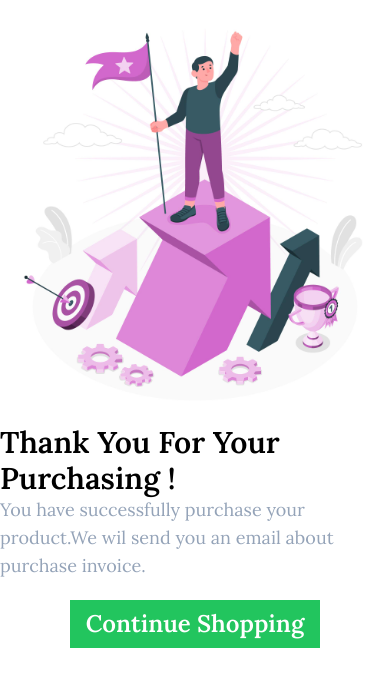
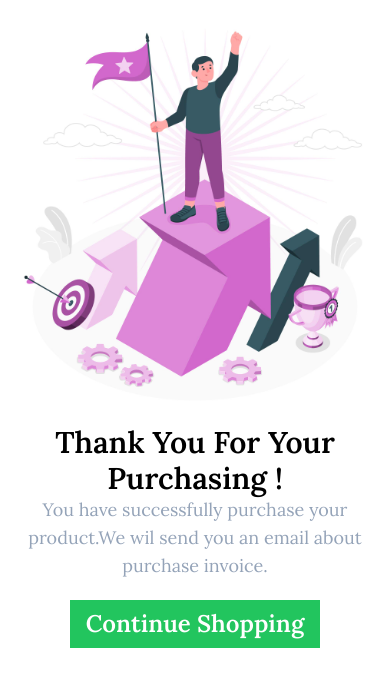
Before and after one commit to HasithKovinda/stripe-embedded-checkout-nextJs, a Next.js app: page /success in a window 390 px wide. Shown: the top 686 px of the page. Built offline with nearby package versions, Linux system fonts and the light colour scheme.

Commit message:
implement mobile responsive in success page

```diff
--- a/app/success/page.tsx
+++ b/app/success/page.tsx
@@ -11,10 +11,10 @@ function page() {
             alt="payment success fully done"
           />
         </div>
-        <h3 className="text-3xl font-semibold mt-5">
+        <h3 className="text-3xl font-semibold mt-5 text-center">
           Thank You For Your Purchasing !
         </h3>
-        <p className="text-lg text-slate-400 mb-5">
+        <p className="text-lg text-slate-400 mb-5 text-center">
           You have successfully purchase your product.We wil send you an email
           about purchase invoice.
         </p>
```
